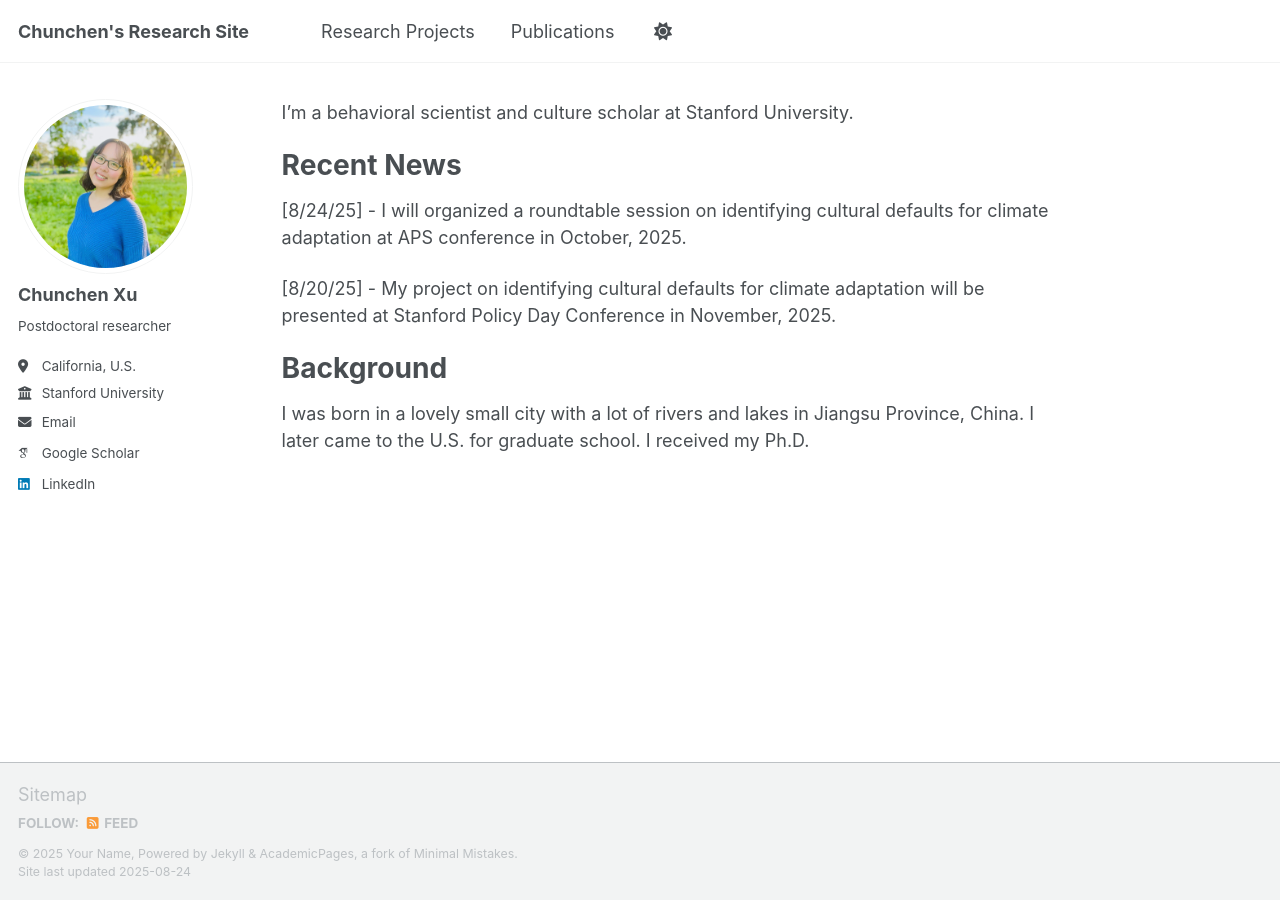
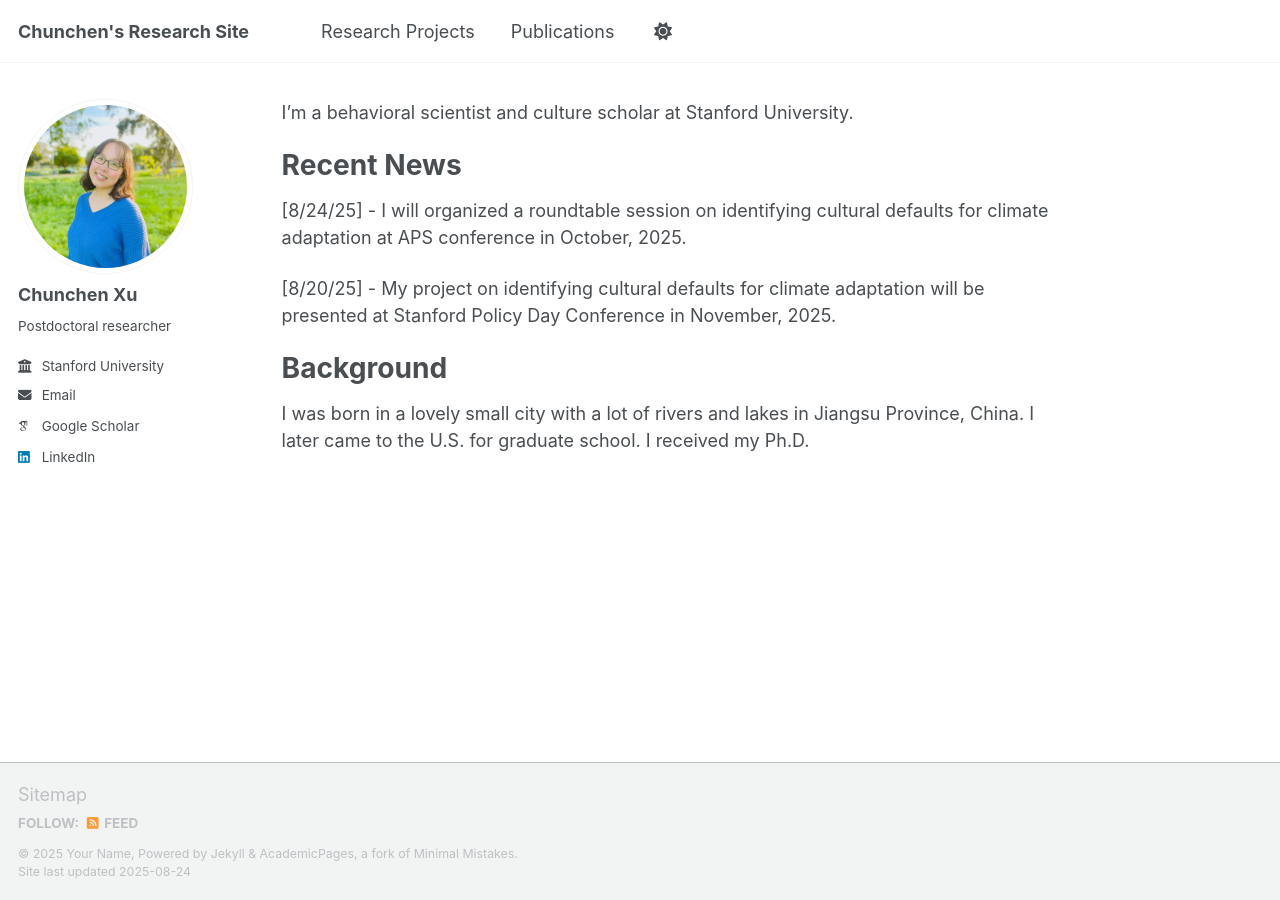
Before and after one commit to chunchenxu/chunchenxu.github.io, a Jekyll site: the page built from _pages/about.md, in a window 1280 px wide. Built offline with Jekyll 4.4.1, drawn with Linux system fonts in a browser that asks for light colours; some web fonts are replaced; a script that is not in the unit is left out.

Commit message:
Update _config.yml

```diff
--- a/_config.yml
+++ b/_config.yml
@@ -26,7 +26,7 @@ author:
   name             : "Chunchen Xu"
   pronouns         : # example: "she/her"
   bio              : "Postdoctoral researcher"
-  location         : "California, U.S."
+  location         : # "California, U.S."
   employer         : "Stanford University"
   uri              : # URL
   email            : "cxu66@stanford.edu"
```
